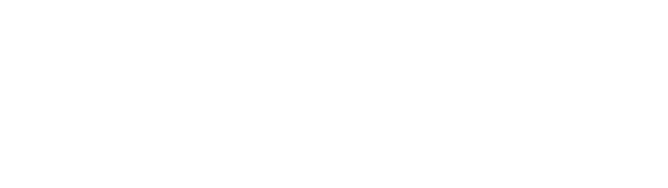
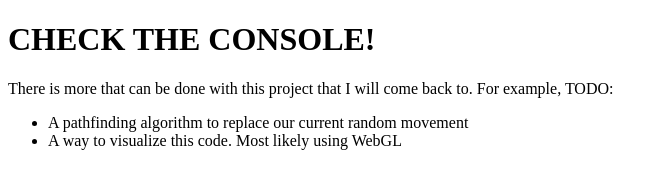
Before and after one commit to ProblemBears/EloquentJS-Solutions, a plain HTML site: page CH7-PROJECT-ARobot/ARobot.html in a window 1280 px wide. Shown: the whole page, without its empty margins (0-668 px from the left). Drawn offline with Linux system fonts and the light colour scheme.

Commit message:
added Text that displays intentions to progress this project

```diff
--- a/CH7-PROJECT-ARobot/ARobot.html
+++ b/CH7-PROJECT-ARobot/ARobot.html
@@ -7,6 +7,12 @@
     <title>PROJECT: A Robot</title>
 </head>
 <body>
+    <h1>CHECK THE CONSOLE! </h1>
+    <p>There is more that can be done with this project that I will come back to. For example, TODO: </p>
+    <ul>
+        <li>A pathfinding algorithm to replace our current random movement </li>
+        <li>A way to visualize this code. Most likely using WebGL</li>
+    </ul>
     <div id="ARobot"></div>
     <script src="js/ARobot.js"></script>
 </body>
```
